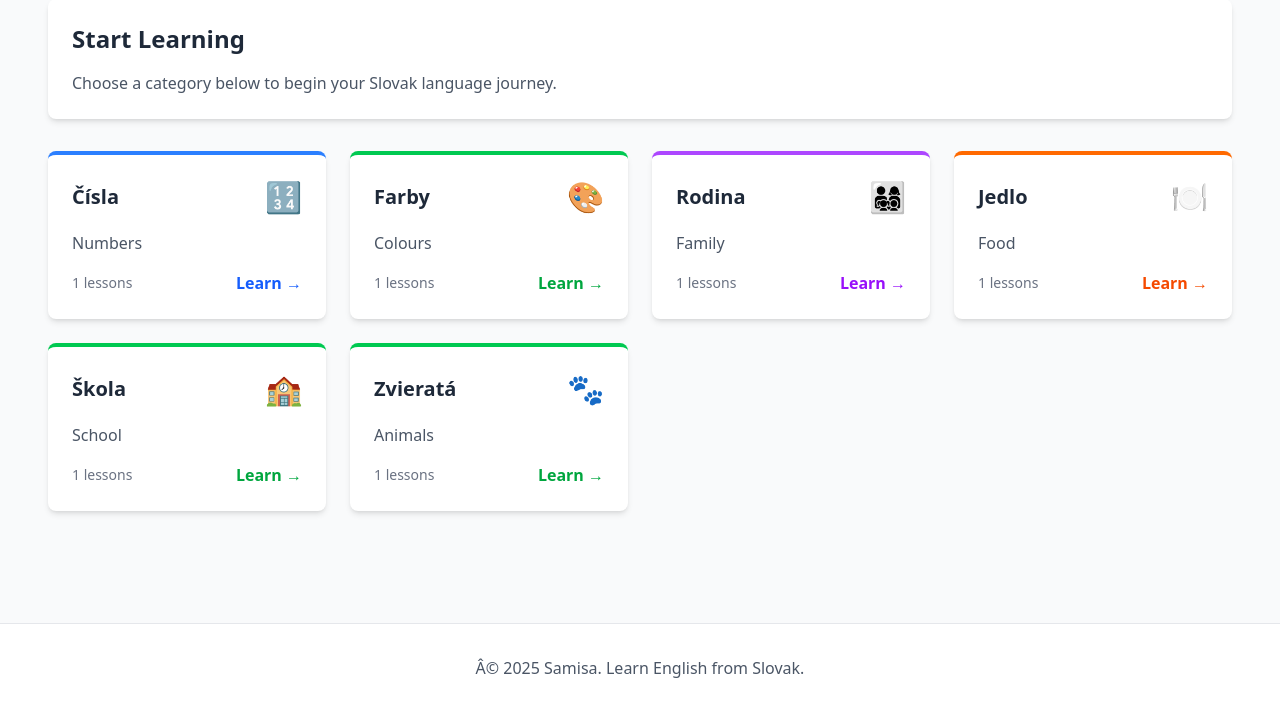
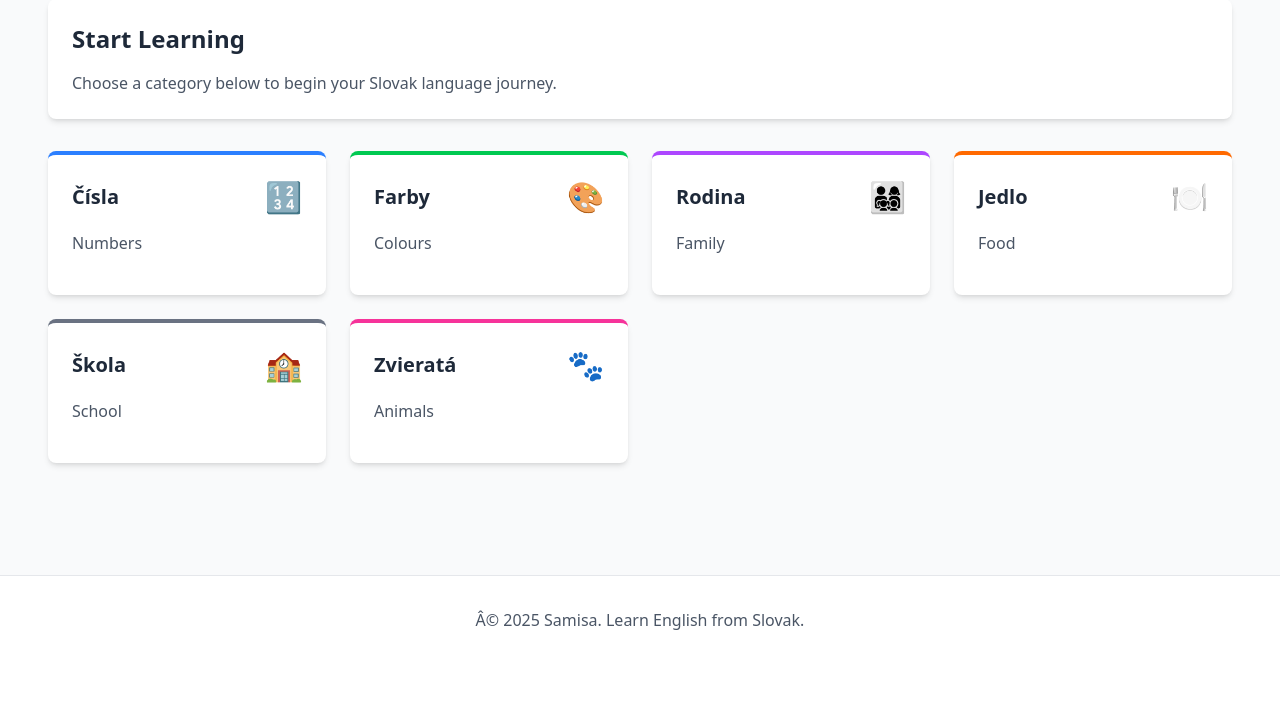
Before and after one commit to oleksandr-code-p/Sami-Sa, a Django app: template templates/lessons/dashboard.html in a window 1280 px wide. Shown: the part 245-957 px from the top of the page. After the commit the page ends 875 px from the top, so only its background shows below. Run offline with Django 5.2, Linux system fonts and the light colour scheme; the template is opened without the code that fills it: most values are stand-ins (such as "Sample title", 1, 10 or a date in 2020); style sheets or scripts are compiled from the project's sources; parts of the project's set-up code (start-up, migrations or seed data) failed here and were passed over.

Commit message:
little changes

```diff
--- a/templates/lessons/dashboard.html
+++ b/templates/lessons/dashboard.html
@@ -30,10 +30,7 @@
                     <span class="text-3xl">🔢</span>
                 </div>
                 <p class="text-gray-600 mb-4">Numbers</p>
-                <div class="flex items-center justify-between">
-                    <span class="text-sm text-gray-500">{{ number_count }} lessons</span>
-                    <span class="text-blue-600 font-semibold">Learn →</span>
-                </div>
+
             </div>
         </a>
 
@@ -45,10 +42,7 @@
                     <span class="text-3xl">🎨</span>
                 </div>
                 <p class="text-gray-600 mb-4">Colours</p>
-                <div class="flex items-center justify-between">
-                    <span class="text-sm text-gray-500">{{ colour_count }} lessons</span>
-                    <span class="text-green-600 font-semibold">Learn →</span>
-                </div>
+
             </div>
         </a>
 
@@ -60,10 +54,7 @@
                     <span class="text-3xl">👨‍👩‍👧‍👦</span>
                 </div>
                 <p class="text-gray-600 mb-4">Family</p>
-                <div class="flex items-center justify-between">
-                    <span class="text-sm text-gray-500">{{ family_count }} lessons</span>
-                    <span class="text-purple-600 font-semibold">Learn →</span>
-                </div>
+
             </div>
         </a>
 
@@ -75,41 +66,33 @@
                     <span class="text-3xl">🍽️</span>
                 </div>
                 <p class="text-gray-600 mb-4">Food</p>
-                <div class="flex items-center justify-between">
-                    <span class="text-sm text-gray-500">{{ food_count }} lessons</span>
-                    <span class="text-orange-600 font-semibold">Learn →</span>
-                </div>
+
+
+
             </div>
         </a>
 
         <!-- School -->
         <a href="{% url 'lessons:school_lesson_list' %}" class="block">
-            <div class="bg-white rounded-lg shadow-md hover:shadow-xl transition-shadow duration-300 p-6 border-t-4 border-green-500">
+            <div class="bg-white rounded-lg shadow-md hover:shadow-xl transition-shadow duration-300 p-6 border-t-4 border-gray-500">
                 <div class="flex items-center justify-between mb-4">
                     <h3 class="text-xl font-semibold text-gray-800">Škola</h3>
                     <span class="text-3xl">🏫</span>
                 </div>
                 <p class="text-gray-600 mb-4">School</p>
-                <div class="flex items-center justify-between">
-                    <span class="text-sm text-gray-500">{{ school_count }} lessons</span>
-                    <span class="text-green-600 font-semibold">Learn →</span>
-                </div>
             </div>
         </a>
 
 
         <!-- Animals -->
-        <a href="{% url 'lessons:school_lesson_list' %}" class="block">
-            <div class="bg-white rounded-lg shadow-md hover:shadow-xl transition-shadow duration-300 p-6 border-t-4 border-green-500">
+        <a href="{% url 'lessons:animal_lesson_list' %}" class="block">
+            <div class="bg-white rounded-lg shadow-md hover:shadow-xl transition-shadow duration-300 p-6 border-t-4 border-pink-500">
                 <div class="flex items-center justify-between mb-4">
                     <h3 class="text-xl font-semibold text-gray-800">Zvieratá</h3>
                     <span class="text-3xl">🐾</span>
                 </div>
                 <p class="text-gray-600 mb-4">Animals</p>
-                <div class="flex items-center justify-between">
-                    <span class="text-sm text-gray-500">{{ animal_count }} lessons</span>
-                    <span class="text-green-600 font-semibold">Learn →</span>
-                </div>
+
             </div>
         </a>
     </div>
```
